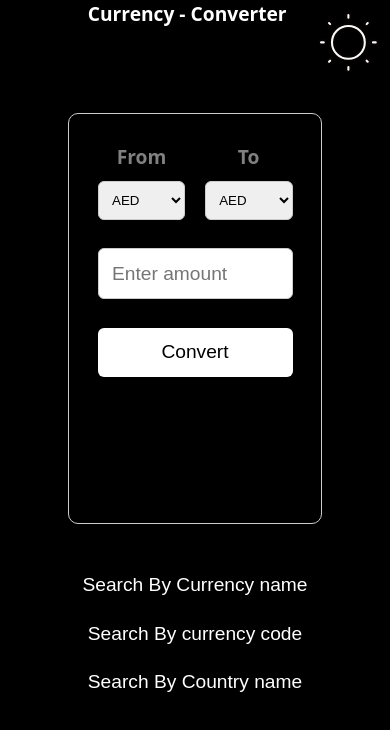
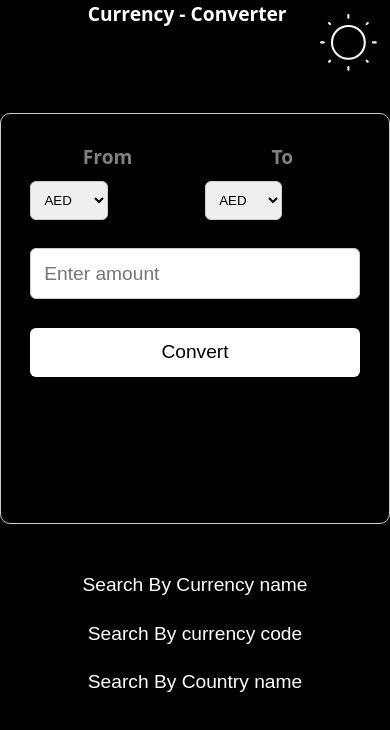
Before and after one commit to harshsays/currency_converter, a React (Vite) app: page /converter in a window 390 px wide. Shown: the top 730 px of the page. Built offline with nearby package versions, Linux system fonts and the light colour scheme.

Commit message:
Your update message

```diff
--- a/src/components/form/form.jsx
+++ b/src/components/form/form.jsx
@@ -17,7 +17,7 @@ function Form({ means }) {
         <div className={styles.dropdownGroup}>
           <div className={styles.selectWrapper}>
             <label >From</label>
-            <select name="from">
+            <select name="from" className={styles.select}>
               {code.map((value, index) => (
                 <option key={index}>{value[means]}</option>
               ))}
@@ -26,7 +26,7 @@ function Form({ means }) {
 
           <div className={styles.selectWrapper}>
             <label>To</label>
-            <select name="to">
+            <select name="to" className={styles.select}>
               {code.map((value, index) => (
                 <option key={index}>{value[means]}</option>
               ))}
--- a/src/components/form/form.module.css
+++ b/src/components/form/form.module.css
@@ -10,7 +10,7 @@
   display: flex;
   flex-direction: column;
   gap: 1.5rem;
-  width: 50%;
+  width: 100%;
   padding:1.5rem;
   border: 1px solid #ccc;
   border-radius: 10px;
@@ -61,3 +61,16 @@
 .convertBtn:hover {
   background-color: rgb(89, 23, 23);
 }
+
+
+@media screen and (min-width:430px) {
+  .currencyForm {
+  width: 50%;
+}
+}
+
+@media screen and (max-width:430px) {
+  .select{
+    width: 50%;
+  }
+}
```
